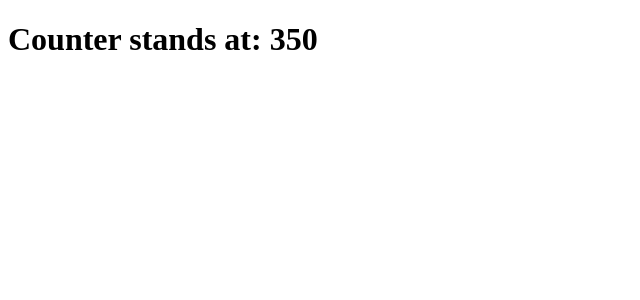
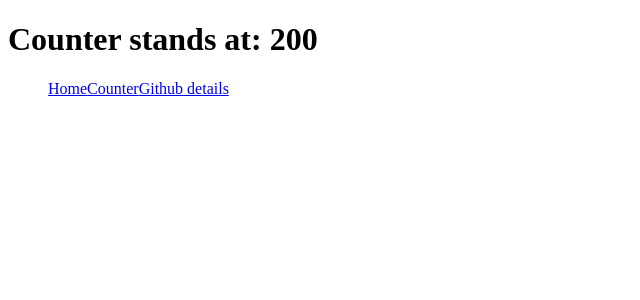
Before and after one commit to d-94k/react-develhope, a React (Create React App) app: page /counter in a window 1280 px wide. Shown: the top 300 px of the page, without its empty margins (0-640 px from the left). Built offline with nearby package versions, Linux system fonts and the light colour scheme.

Commit message:
completed exercise

```diff
--- a/src/App.js
+++ b/src/App.js
@@ -1,4 +1,4 @@
-import { Route, Routes } from "react-router-dom";
+import { Link, Route, Routes } from "react-router-dom";
 import Counter from "./Counter";
 import { GithubUser } from "./GithubUser";
 import Welcome from "./Welcome";
@@ -11,6 +11,11 @@ const App = () => {
             <Route path="counter" element={<Counter />} />
             <Route path=":name" element={<GithubUser />}/>
           </Routes>
+          <ul>
+            <Link to="/">Home</Link>
+            <Link to="counter">Counter</Link>
+            <Link to=":name">Github details</Link>
+          </ul>
         </div>
       )
 }
--- a/src/GithubUser.js
+++ b/src/GithubUser.js
@@ -27,7 +27,8 @@ export const GithubUser = () => {
 
     return (
         <>
-            <h1>Users API:</h1>
+            <h1>Edit website path above to see your Github UserID</h1>
+            <p>example: localhost:3000/d-94k</p>
             {loading && <h3>Loading...</h3>}
             {error && <h1>There has been an error</h1>}
             <h3>Welcome, {data && data.id}</h3>
--- a/src/GithubUserP.js
+++ b/src/GithubUserP.js
@@ -25,6 +25,7 @@ export const GithubUserP = ({ username }) => {
 
     return (
         <>
+
             {loading && <p>Loading...</p>}
             {error && <p>There has been an error</p>}
             <p>{data && data.id}</p>
```
Also changed, not shown: 1 other file (tests, documents, lock files or other folders).
